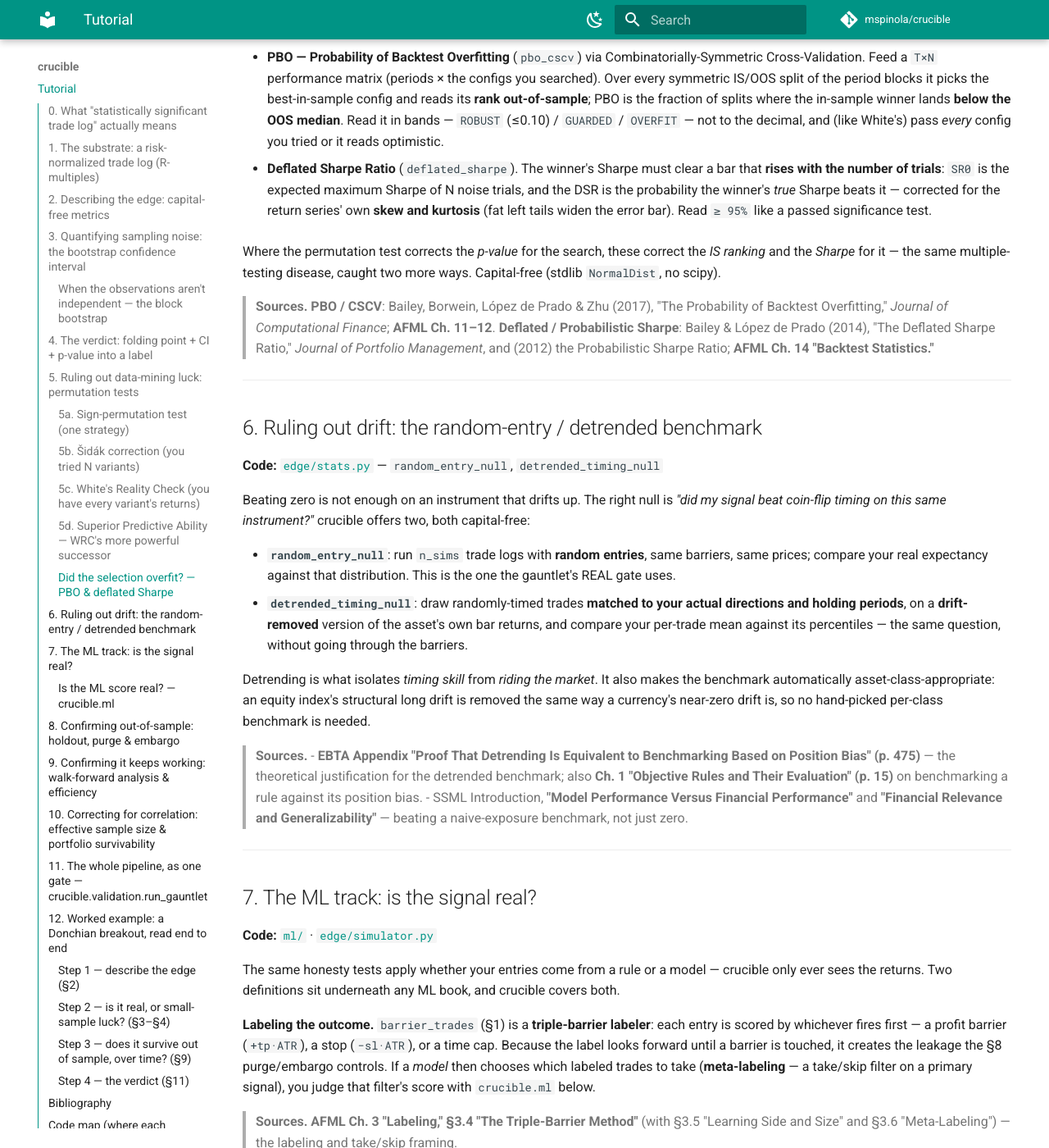
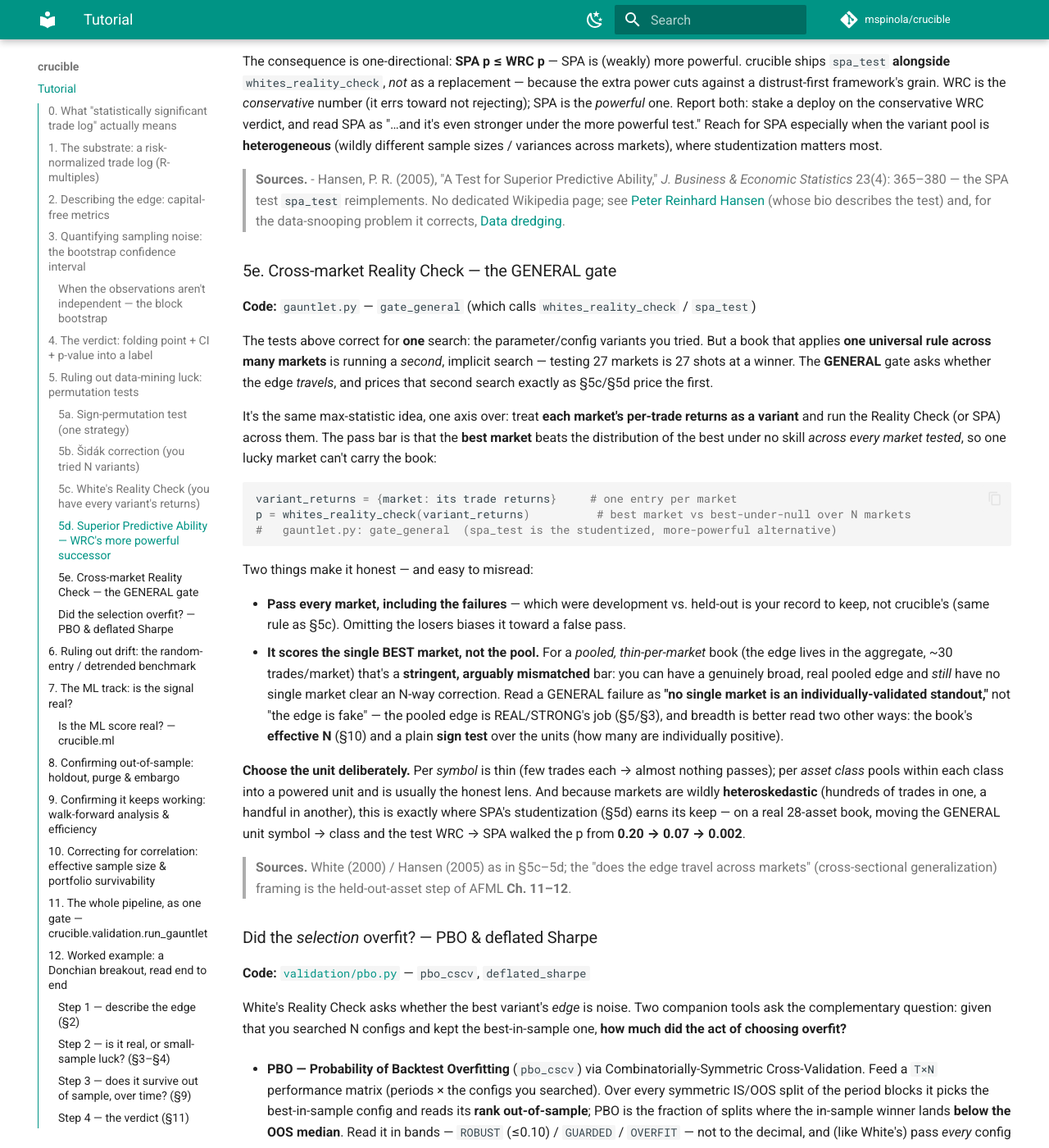
Before and after one commit to mspinola/crucible, an MkDocs documentation site: the page built from docs/index.md, in a window 1280 px wide and 1400 px high, scrolled down 6137 px. Shown: the whole window at 82% size. Built offline with MkDocs 1.6.1 and Material for MkDocs 9.7.7, drawn with Linux system fonts in a browser that asks for light colours; comment, search, counter and statistics services are not loaded; some of the changed text lies outside the part shown.

Commit message:
docs(tutorial): GENERAL gate (§5e) + costs / win-rate / drawdown notes (#30)
* docs(tutorial): §5e — the GENERAL gate (cross-market Reality Check)

GENERAL was the only gauntlet gate without its own explainer (REAL §5, DURABLE §9).
Add §5e in the reality-check family: it treats each MARKET as a variant and runs
White's Reality Check / SPA across them (best market vs best-under-null over N
markets), so a single lucky market can't carry the book. Covers the pass-every-
market rule, the crucial 'scores the best market, not the pool' caveat (why a broad
thin-per-market book can fail it while still being real), the symbol-vs-class unit
choice, and where SPA's studentization matters. §11 gate map now points at §5e.

Docs only. (Your uncommitted report/tearsheet work is untouched — not staged.)

Co-Authored-By: Claude Opus 4.8 <noreply@anthropic.com>

* docs(tutorial): transaction-costs note (§1), win-rate row + drawdown disclaimer (§2)

Three gaps closed:
- §1: subtract transaction costs (commission + slippage, in R) from the r column
  BEFORE testing — a +0.15R expectancy can be literally just the spread, and the bias
  is worst on the tightest-stop (highest-expectancy) trades. Capital-free != cost-free.
- §2: add the Win rate row to the metrics table (it was in edge_report / §12 but missing
  from the table) — read with payoff, never alone.
- §2: a 'what's deliberately absent: drawdown' note — max DD / CAGR / ruin are functions
  of sizing + capital, not raw edge, so they live in the SURVIVE layer (§10), not here.

Co-Authored-By: Claude Opus 4.8 <noreply@anthropic.com>

---------

Co-authored-by: Claude Opus 4.8 <noreply@anthropic.com>

````diff
--- a/docs/index.md
+++ b/docs/index.md
@@ -49,6 +49,16 @@ simulator sizes as `sl × ATR`). R-normalization is what lets
 returns from different instruments and volatility regimes pool into one sample that the
 statistics can treat as draws from a single distribution.
 
+**Subtract costs before you test.** The `r` column should be **net of transaction costs** —
+commission *and* slippage, expressed in R. A fixed haircut (say −0.1R per trade for a liquid
+instrument, more for thin ones) is the floor; without it a **+0.15R expectancy might be
+literally just the spread**, and every p-value downstream is defending a phantom edge. The bias
+is worst exactly where it looks best: the same dollar of slippage is a *larger* fraction of a
+tight-stop (small-R) trade, so cost-per-R is highest on the highest-expectancy setups. crucible
+is capital-free but not cost-free — bake the haircut into `r` **upstream**, before the gauntlet
+ever sees the log. (Sizing-dependent frictions — financing, market impact at size — belong to
+the capital layer, §10.)
+
 The `TradeLog` is deliberately agnostic about *how* the trades were produced. A
 hand-coded moving-average rule, a set of discretionary fills exported from a broker or a
 RealTest run, and an ML take/skip filter all reduce to the same schema — a column of
@@ -86,6 +96,7 @@ Before any significance test, you summarize the sample. These are point estimate
 | **Expectancy** | `wr·avg_win − lr·avg_loss` (in R), `metrics.py:28` | mean profit per trade |
 | **Profit factor** | gross win / gross loss, `:41` | reward-to-risk of the whole book |
 | **Payoff ratio** (a.k.a. RR / risk-reward) | avg win / avg loss, `:51` | terminal reward-to-risk geometry |
+| **Win rate** | fraction of `r > 0`, `:23` | how often you're right — read *with* payoff, never alone (35% is excellent at RR 3) |
 | **SQN** | `mean/std · √min(n,100)`, `:60` | *signal-to-noise* — the risk-adjusted quality score |
 | **Excursion / E-ratio** | mean MFE / mean\|MAE\|, `:76`,`:85` | is there directional edge *before* the exit rule? |
 | **Time asymmetry** | avg bars in wins / avg bars in losses, `:91` | "let winners run, cut losers" |
@@ -96,6 +107,14 @@ The one to single out is **SQN** (System Quality Number, Van Tharp):
 same quantity a significance test formalizes. A high mean means nothing if the standard
 deviation is huge or `n` is tiny; SQN is the first hint of whether the sample can support
 a claim at all.
+
+> **What's deliberately absent: drawdown.** You won't find max drawdown, CAGR, or risk-of-ruin
+> in this table — and that's on purpose. **Drawdown is a function of position sizing and capital,
+> not raw edge:** two books with the *identical* `r` column can have wildly different drawdowns
+> depending only on how big and how *concurrently* you size them (correlated positions open at
+> once cluster their losses). So drawdown/ruin belong to the SURVIVE (capital) layer — the
+> block-bootstrap portfolio Monte Carlo of **§10** and beyond — not to this raw-edge layer.
+> crucible measures the edge; what it costs you to *hold* it is a separate question.
 
 > **Sources.**
 > - Expectancy, profit factor, payoff, drawdown and the rest of the classic evaluation
@@ -309,6 +328,48 @@ across markets), where studentization matters most.
 >   page; see [Peter Reinhard Hansen](https://en.wikipedia.org/wiki/Peter_Reinhard_Hansen)
 >   (whose bio describes the test) and, for the data-snooping problem it corrects,
 >   [Data dredging](https://en.wikipedia.org/wiki/Data_dredging).
+
+### 5e. Cross-market Reality Check — the GENERAL gate
+
+**Code:** `gauntlet.py` — `gate_general` (which calls `whites_reality_check` / `spa_test`)
+
+The tests above correct for **one** search: the parameter/config variants you tried. But a book
+that applies **one universal rule across many markets** is running a *second*, implicit search —
+testing 27 markets is 27 shots at a winner. The **GENERAL** gate asks whether the edge *travels*,
+and prices that second search exactly as §5c/§5d price the first.
+
+It's the same max-statistic idea, one axis over: treat **each market's per-trade returns as a
+variant** and run the Reality Check (or SPA) across them. The pass bar is that the **best market**
+beats the distribution of the best under no skill *across every market tested*, so one lucky
+market can't carry the book:
+
+```python
+variant_returns = {market: its trade returns}     # one entry per market
+p = whites_reality_check(variant_returns)          # best market vs best-under-null over N markets
+#   gauntlet.py: gate_general  (spa_test is the studentized, more-powerful alternative)
+```
+
+Two things make it honest — and easy to misread:
+
+- **Pass every market, including the failures** — which were development vs. held-out is your
+  record to keep, not crucible's (same rule as §5c). Omitting the losers biases it toward a false
+  pass.
+- **It scores the single BEST market, not the pool.** For a *pooled, thin-per-market* book (the
+  edge lives in the aggregate, ~30 trades/market) that's a **stringent, arguably mismatched** bar:
+  you can have a genuinely broad, real pooled edge and *still* have no single market clear an
+  N-way correction. Read a GENERAL failure as **"no single market is an individually-validated
+  standout,"** not "the edge is fake" — the pooled edge is REAL/STRONG's job (§5/§3), and breadth
+  is better read two other ways: the book's **effective N** (§10) and a plain **sign test** over
+  the units (how many are individually positive).
+
+**Choose the unit deliberately.** Per *symbol* is thin (few trades each → almost nothing passes);
+per *asset class* pools within each class into a powered unit and is usually the honest lens. And
+because markets are wildly **heteroskedastic** (hundreds of trades in one, a handful in another),
+this is exactly where SPA's studentization (§5d) earns its keep — on a real 28-asset book, moving
+the GENERAL unit symbol → class and the test WRC → SPA walked the p from **0.20 → 0.07 → 0.002**.
+
+> **Sources.** White (2000) / Hansen (2005) as in §5c–5d; the "does the edge travel across markets"
+> (cross-sectional generalization) framing is the held-out-asset step of AFML **Ch. 11–12**.
 
 ### Did the *selection* overfit? — PBO & deflated Sharpe
 
@@ -582,7 +643,7 @@ print(gauntlet.passed)  # True only if every gate that ran passed
 | **REAL** | not noise, corrected for the search | permutation + Šidák / White's Reality Check — §5; random-entry null — §6 |
 | **STRONG** | economically real at the **CI lower bound** | edge metrics — §2, bootstrap CIs — §3 |
 | **DURABLE** | survives IS → OOS over time | walk-forward + WFE + fold dispersion — §9 |
-| **GENERAL** | travels across markets | cross-market Reality Check — §5; breadth / N_eff — §10 |
+| **GENERAL** | travels across markets | cross-market Reality Check — **§5e**; breadth / N_eff — §10 |
 | **SURVIVE** *(handoff)* | capital can trade it | **out of scope** — position sizing, drawdown, ruin |
 
 Each gate is an audited AND of its hard checks — a failing hard check can't be waived, and
````
